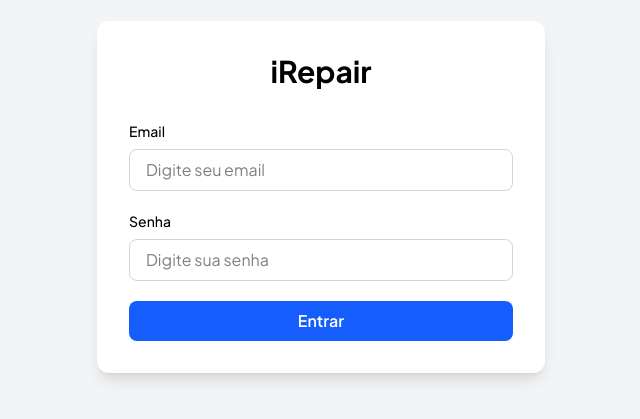
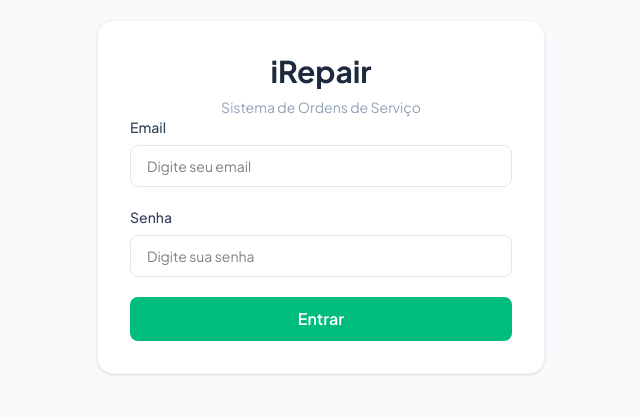
Before and after one commit to andreperinigiacomin-lang/repositorioiRepair, a React (Vite) app in the folder client/: page /login in a window 1280 px wide. Shown: the part 203-622 px from the top of the page, without its empty margins (319-959 px from the left). Built offline with nearby package versions, Linux system fonts and the light colour scheme; no server answers.

Commit message:
style: reestiliza a pagina de login

```diff
--- a/client/src/pages/Login.tsx
+++ b/client/src/pages/Login.tsx
@@ -27,15 +27,22 @@ export function Login(){
         }
     }
     return(
-        <div className="min-h-screen flex items-center justify-center bg-gray-100">
-            <div className="w-full max-w-md bg-white rounded-xl shadow-lg p-8">
-                <h1 className="text-3xl font-bold text-center mb-8">
-                    iRepair
-                </h1>
+        <div className="min-h-screen flex items-center justify-center bg-slate-50 px-4">
+            <div className="w-full max-w-md bg-white rounded-2xl shadow-sm border border-slate-100 p-8">
+
+                <div className= "text-center mb-8>">{/* textos do login */}
+                    <h1 className="text-3xl font-bold text-slate-800">
+                        iRepair
+                    </h1>
+                    <p className="text-sm text-slate-400 mt-2">
+                          Sistema de Ordens de Serviço
+                    </p>
+                </div>{/* textos do login */}
+
                 <form onSubmit={handleSubmit} className="space-y-5">
                     <div>{/* formulario email */}
 
-                        <label className="block text-sm font-medium mb-2">
+                        <label className="block text-sm font-medium text-slate-700 mb-2">
                             Email
                         </label>
 
@@ -46,13 +53,13 @@ export function Login(){
                             setEmail(e.target.value)
                         }
                         required
-                        className="w-full rounded-lg border border-gray-300 px-4 py-2 focus:outline-none focus:ring-2 focus:ring-blue-500"/>
+                        className="w-full rounded-lg border border-slate-200 px-4 py-2.5 text-sm focus:outline-none focus:ring-2 focus:ring-emerald-500 focus:border-emerald-500"/>
 
                     </div>{/* formulario email */}
 
                     <div>{/* formulario senha */}
 
-                        <label className="block text-sm font-medium mb-2">
+                        <label className="block text-sm font-medium text-slate-700 mb-2">
                             Senha
                         </label>
 
@@ -64,7 +71,7 @@ export function Login(){
                             setSenha(e.target.value)
                         }
                         required
-                        className="w-full rounded-lg border border-gray-300 px-4 py-2 focus:outline-none focus:ring-2 focus:ring-blue-500"/>
+                        className="w-full rounded-lg border border-slate-200 px-4 py-2.5 text-sm focus:outline-none focus:ring-2 focus:ring-emerald-500 focus:border-emerald-500"/>
 
                     </div>{/* formulario senha */}
 
@@ -75,7 +82,7 @@ export function Login(){
                     )}
                     <button type="submit"
                     disabled={carregando}
-                    className="w-full rounded-lg bg-blue-600 py-2 text-white font-semibold hover:bg-blue-700 transition disabled:opacity-50 disabled:cursor-not-allowed"
+                    className="w-full rounded-lg bg-emerald-500 py-2.5 text-white font-semibold hover:bg-emerald-600 transition disabled:opacity-50 disabled:cursor-not-allowed"
                     >
                         {carregando? "Entrando": "Entrar"}
                     </button>
```
